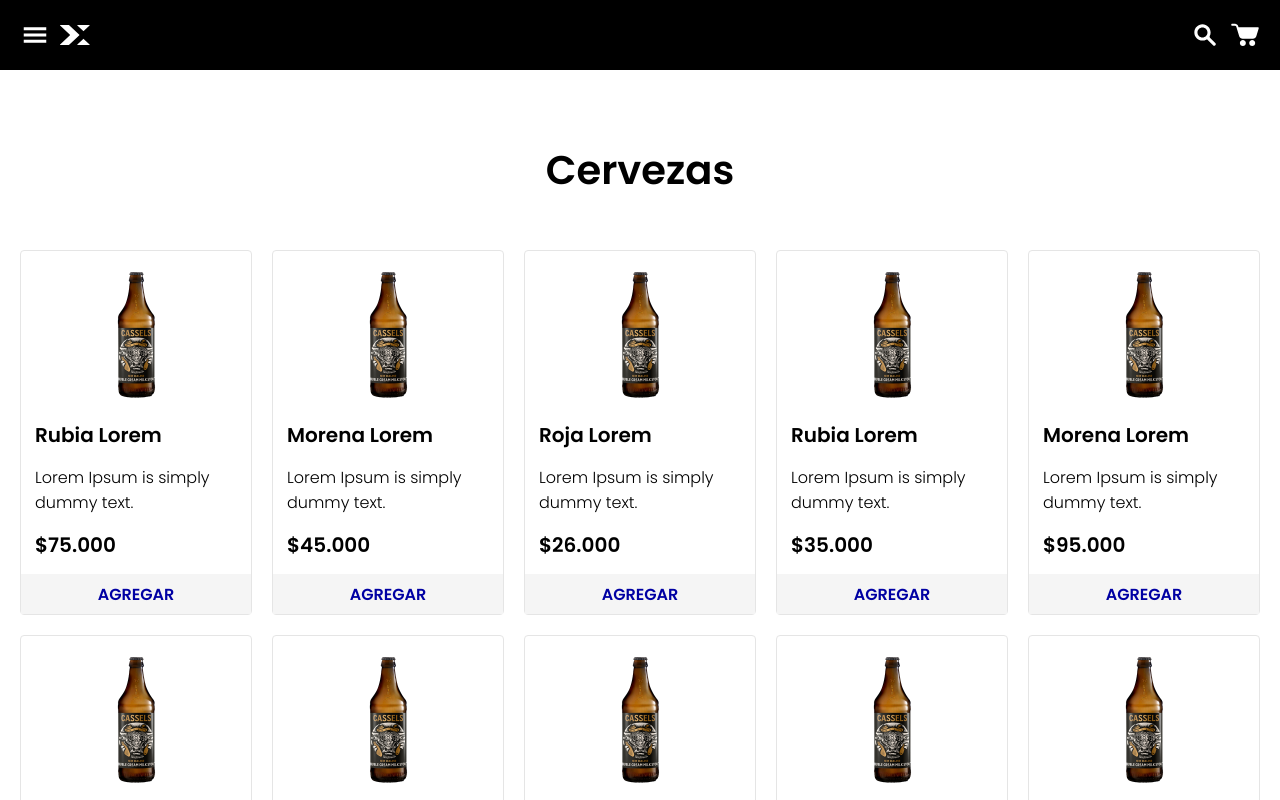
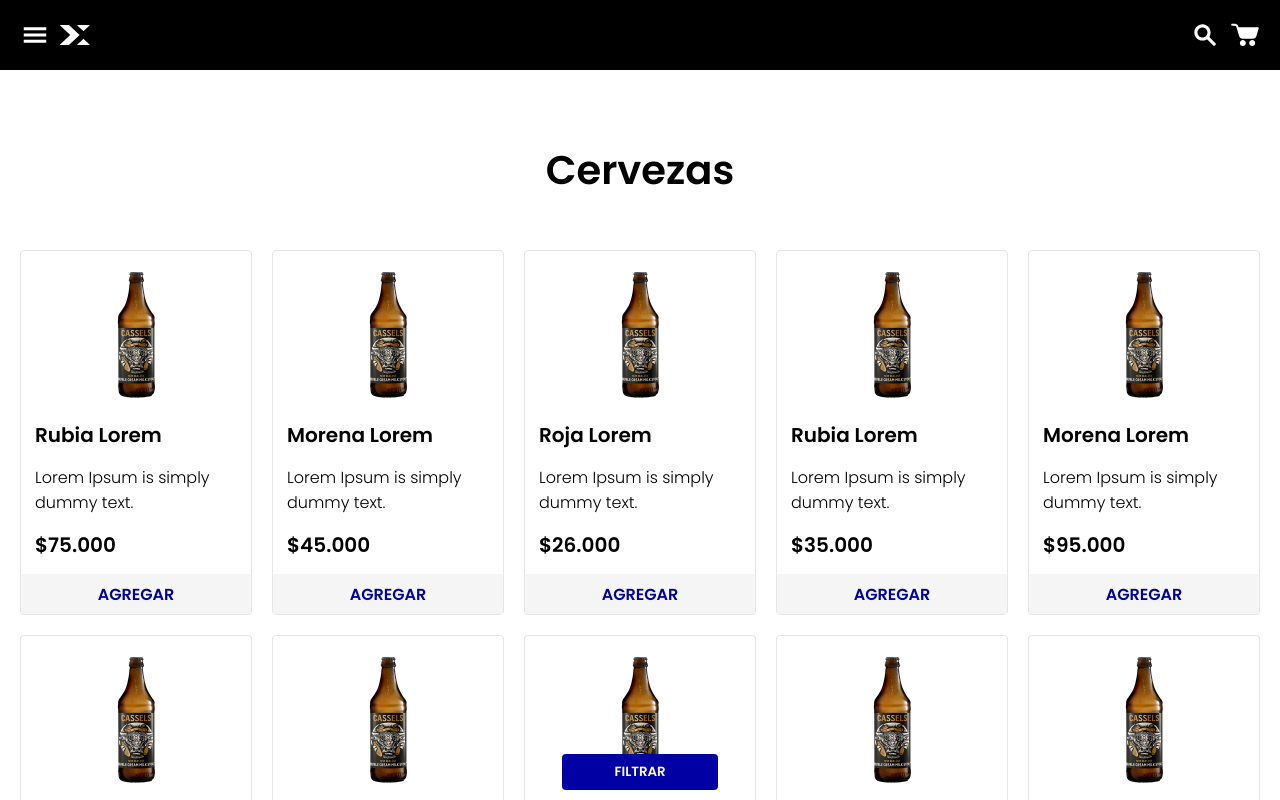
Before and after one commit to brayanyepesc/filter, a React (Vite) app: page / in a window 1280 px wide. Shown: the top 800 px of the page. Built offline with nearby package versions, Linux system fonts and the light colour scheme.

Commit message:
add: agregar boton filtrar

```diff
--- a/src/App.tsx
+++ b/src/App.tsx
@@ -3,6 +3,7 @@ import Header from "./components/Header/Header"
 import data from './api/products.json'
 import Footer from "./components/Footer/Footer"
 import SigueMercando from "./components/SigueMercando/SigueMercando"
+import FiltrarButton from "./components/FiltrarButton/FiltrarButton"
 
 function App() {
   const { type, products } = data
@@ -12,6 +13,7 @@ function App() {
       <Content type={type} products={products}/>
       <SigueMercando />
       <Footer />
+      <FiltrarButton />
     </>
   )
 }
--- /dev/null
+++ b/src/components/FiltrarButton/FiltrarButton.module.scss
@@ -0,0 +1,20 @@
+@import '../../styles/mixins';
+@import '../../styles/vars';
+
+.filtrar {
+    @include flexColCenter;
+    width: 100%;
+}
+
+.filtrar_button {
+    background-color: $blue;
+    border-radius: $borderRounded;
+    border: none;
+    bottom: 10px;
+    color: white;
+    font-weight: bold;
+    height: 36px;
+    padding: 7.5px 21px;
+    position: fixed;
+    width: 156px;
+}
--- /dev/null
+++ b/src/components/FiltrarButton/FiltrarButton.tsx
@@ -0,0 +1,9 @@
+import styles from './FiltrarButton.module.scss'
+
+export default function FiltrarButton () {
+    return (
+        <div className={styles.filtrar}>
+            <button className={styles.filtrar_button}>FILTRAR</button>
+        </div>
+    )
+}
```
